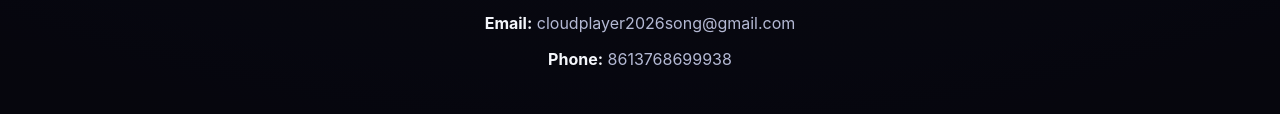
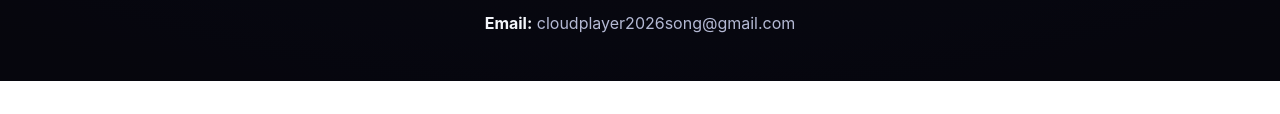
Before and after one commit to XiaoMing-Wang/Cloud-Player, a plain HTML site: page index.html in a window 1280 px wide. Shown: the part 1693-1807 px from the top of the page. After the commit the page ends 1774 px from the top, so only its background shows below. Drawn offline with Linux system fonts and the light colour scheme.

Commit message:
Update index.html

```diff
--- a/index.html
+++ b/index.html
@@ -204,7 +204,7 @@
     <footer>
       <p><a href="https://shop.cloudplayer.cloud/">Privacy Policy</a></p>
       <p><strong>Email:</strong> cloudplayer2026song@gmail.com</p>
-      <p><strong>Phone:</strong> 8613768699938</p>
+
     </footer>
   </body>
 </html>
```
